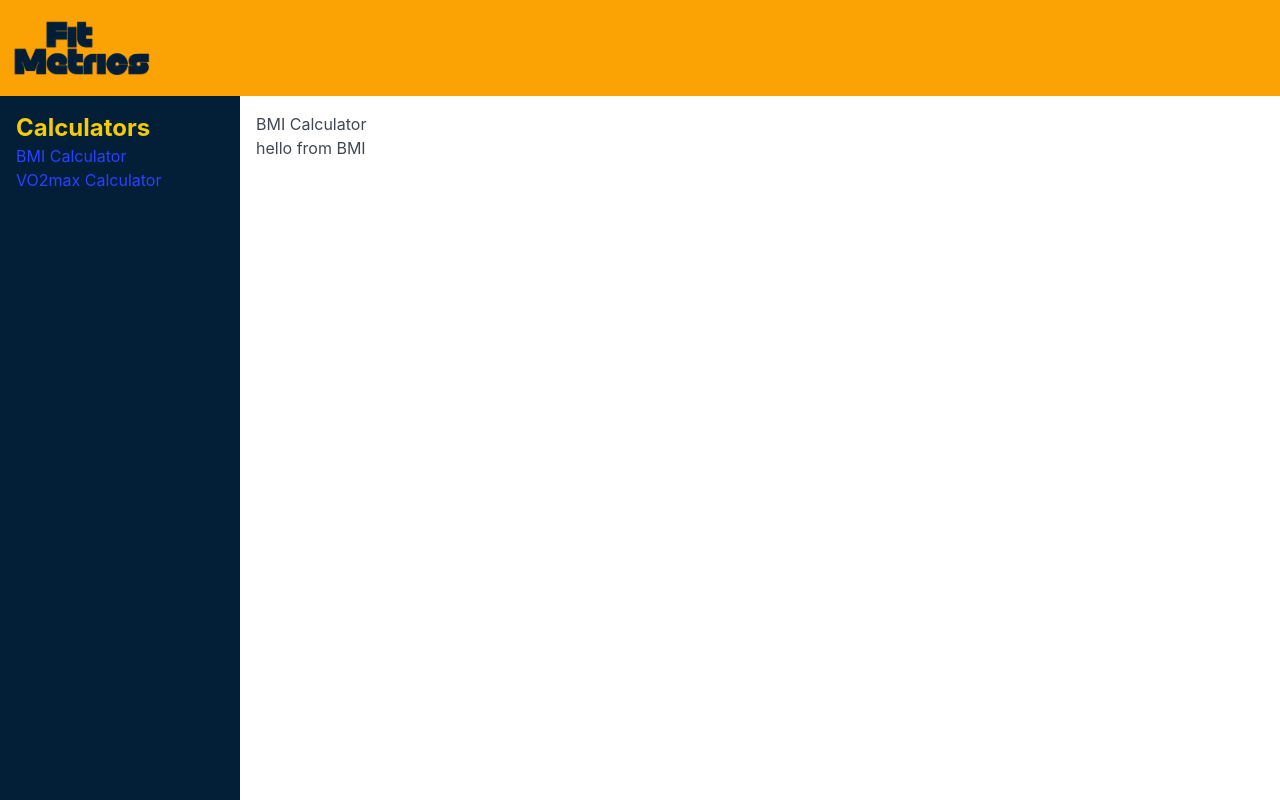
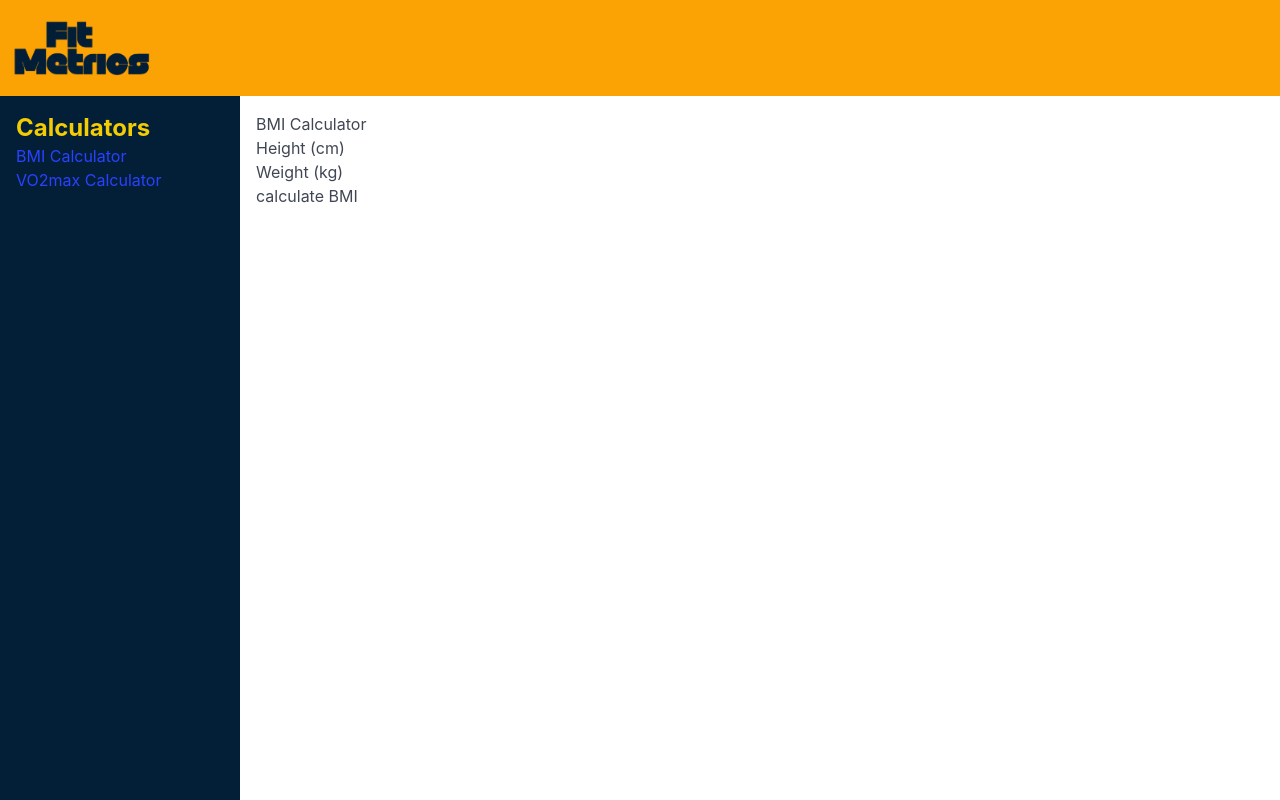
Before and after one commit to Laleh-S/fitmetrics, a React (Create React App) app: page /bmi in a window 1280 px wide. Built offline with nearby package versions, Linux system fonts and the light colour scheme.

Commit message:
added formula and logic for bmi calculator

```diff
--- a/src/components/BMI.js
+++ b/src/components/BMI.js
@@ -1,11 +1,47 @@
-import React, { useState } from "react";
+import React, { useContext } from "react";
+import { CalculatorContext } from "../context/CalculatorContext";
+
 
 function BMI () {
+    const { weight, setWeight, height, setHeight, bmi, setBmi, calculateBMI, message, setMessage } = useContext(CalculatorContext);
+
 
     return (
         <div className="">
-            <h1>BMI Calculator</h1>
-            <p className="">hello from BMI</p>
+            <h1 className="">BMI Calculator</h1>
+            <div className="">
+                <label className="">
+                    Height (cm)
+                    <input
+                        number="number"
+                        value={height}
+                        onChange={(e) => setHeight(e.target.value)}
+                        className=""
+                    />
+                </label>
+            </div>
+            <div>
+                <label className="">
+                    Weight (kg)
+                    <input
+                        number="number"
+                        value={weight}
+                        onChange={(e) => setWeight(e.target.value)}
+                        className=""
+                    />
+                </label>
+            </div>
+            <button
+                onClick={calculateBMI}
+                className=""
+            >
+                calculate BMI </button>
+                {bmi && (
+                    <div className="">
+                        <h2 className="">Your BMI is: {bmi}</h2>
+                        <p className="">{message}</p>
+                    </div>
+                )}
         </div>
     );
 };
--- a/src/context/CalculatorContext.js
+++ b/src/context/CalculatorContext.js
@@ -8,15 +8,27 @@ function CalculatorContextProvider({ children }) {
   const [weight, setWeight] = useState("");
   const [height, setHeight] = useState("");
   const [bmi, setBmi] = useState(null);
+  const [message, setMessage] = useState("")
 
 
   // Calculating BMI function
   const calculateBMI = () => {
     const heightToMeter = height / 100
     const bmiValue = weight / (heightToMeter * heightToMeter)
-    setBmi(bmiValue)
+    setBmi(bmiValue.toFixed(2))
+
+    let bmiMessage = "";
+    if (bmiValue < 18.5){
+      bmiMessage = "Underweight";
+    } else if (bmiValue >= 18.5 && bmiValue < 24.9){
+      bmiMessage = "Normal weight";
+    } else if (bmiValue >= 25 && bmiValue < 29.9 ) {
+      bmiMessage = "Overweight";
+    } else {
+      bmiMessage = "Obese";
+    }
+    setMessage(bmiMessage)
 };
-
 
   const contextValue = {
     weight,
@@ -26,6 +38,8 @@ function CalculatorContextProvider({ children }) {
     bmi,
     setBmi,
     calculateBMI,
+    message,
+    setMessage,
   };
 
   return (
```
